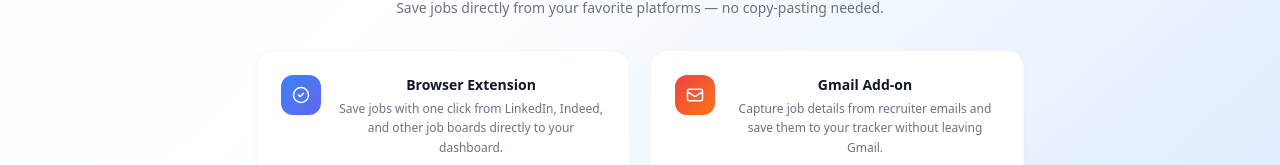
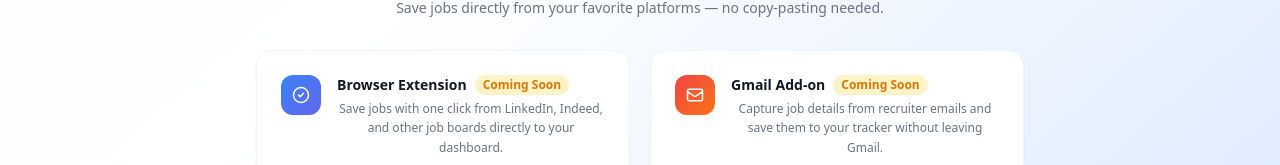
Before and after one commit to yigitcankzl/trackjobapplications, a React (Vite) app in the folder trackjobapplications-frontend/: page / in a window 1280 px wide. Shown: the part 776-941 px from the top of the page. Built offline with nearby package versions, Linux system fonts and the light colour scheme; no server answers.

Commit message:
docs: update README and WelcomePage to indicate upcoming features

```diff
--- a/trackjobapplications-frontend/src/pages/WelcomePage.tsx
+++ b/trackjobapplications-frontend/src/pages/WelcomePage.tsx
@@ -109,7 +109,10 @@ export default function WelcomePage() {
                   </svg>
                 </div>
                 <div>
-                  <h3 className="text-sm font-semibold text-gray-900 dark:text-gray-100 mb-1">{t('welcome.extensions.chrome.title')}</h3>
+                  <div className="flex items-center gap-2 mb-1">
+                    <h3 className="text-sm font-semibold text-gray-900 dark:text-gray-100">{t('welcome.extensions.chrome.title')}</h3>
+                    <span className="px-2 py-0.5 rounded-full bg-amber-100 dark:bg-amber-900/30 text-xs font-semibold text-amber-600 dark:text-amber-400">Coming Soon</span>
+                  </div>
                   <p className="text-xs text-gray-500 dark:text-gray-400 leading-relaxed">{t('welcome.extensions.chrome.description')}</p>
                   <div className="flex items-center gap-2 mt-3">
                     <span className="px-2 py-0.5 rounded-md bg-blue-50 dark:bg-blue-900/30 text-xs font-medium text-blue-600 dark:text-blue-400">LinkedIn</span>
@@ -129,7 +132,10 @@ export default function WelcomePage() {
                   </svg>
                 </div>
                 <div>
-                  <h3 className="text-sm font-semibold text-gray-900 dark:text-gray-100 mb-1">{t('welcome.extensions.gmail.title')}</h3>
+                  <div className="flex items-center gap-2 mb-1">
+                    <h3 className="text-sm font-semibold text-gray-900 dark:text-gray-100">{t('welcome.extensions.gmail.title')}</h3>
+                    <span className="px-2 py-0.5 rounded-full bg-amber-100 dark:bg-amber-900/30 text-xs font-semibold text-amber-600 dark:text-amber-400">Coming Soon</span>
+                  </div>
                   <p className="text-xs text-gray-500 dark:text-gray-400 leading-relaxed">{t('welcome.extensions.gmail.description')}</p>
                   <div className="flex items-center gap-2 mt-3">
                     <span className="px-2 py-0.5 rounded-md bg-red-50 dark:bg-red-900/30 text-xs font-medium text-red-600 dark:text-red-400">Google Workspace</span>
```
Also changed, not shown: 1 other file (tests, documents, lock files or other folders).
